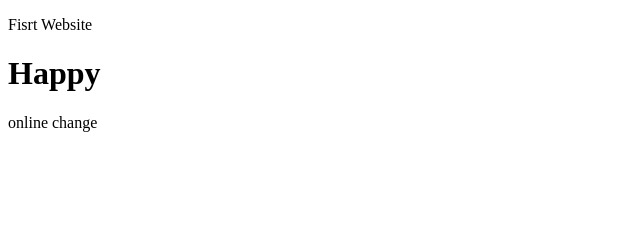
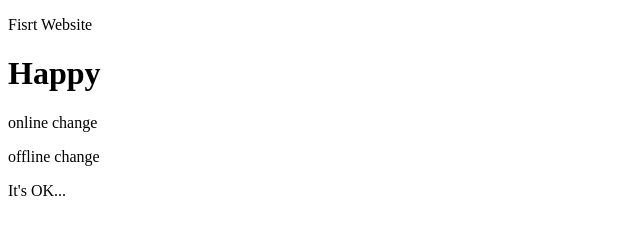
Before and after one commit to rbnrobin000/my-first-website, a plain HTML site: page my-first-website/index.html in a window 1280 px wide. Shown: the whole page, without its empty margins (0-640 px from the left). Drawn offline with Linux system fonts and the light colour scheme.

Commit message:
offline change

```diff
--- a/my-first-website/index.html
+++ b/my-first-website/index.html
@@ -10,5 +10,7 @@
     <p>Fisrt Website</p>
     <h1>Happy</h1>
     <p>online change<p>
+    <p>offline change</p>
+    <p>It's OK...</p>
 </body>
 </html>
```
